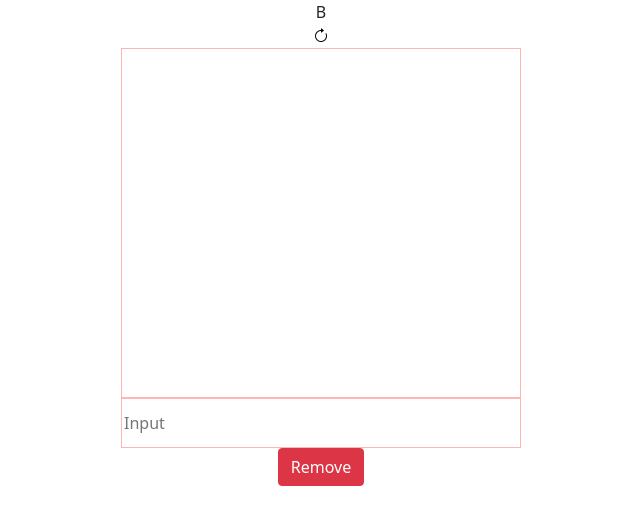
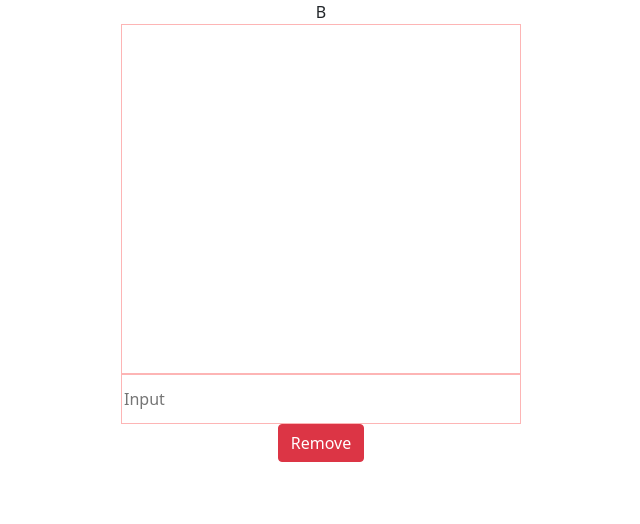
Before and after one commit to NguyenTanPhucK11/chat-together, a plain HTML site: page chatB.html in a window 1280 px wide. Shown: the whole page, without its empty margins (319-959 px from the left). Drawn offline with nearby package versions, Linux system fonts and the light colour scheme.

Commit message:
FIX : remove icon reload

```diff
--- a/chatB.html
+++ b/chatB.html
@@ -18,12 +18,7 @@
   </head>
   <body>
     <div>B</div>
-    <i
-      class="bi bi-arrow-clockwise"
-      style="color: black; size: 10px"
-      aria-hidden="true"
-      onclick="getMessage();"
-    ></i>
+
     <div class="screen" id="screen">
       <div class="col chatA" id="chatA"></div>
     </div>
```
Also changed, not shown: index.html (+1 -6 lines).
